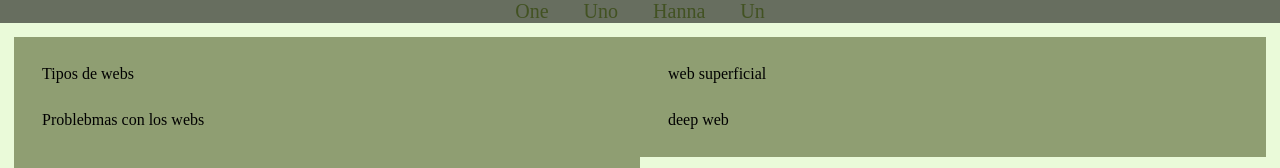
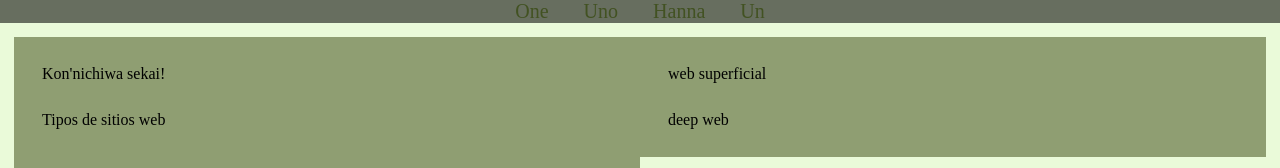
Before and after one commit to Julibc/trabajo-de-programacion, a plain HTML site: page Julibc/index.html in a window 1280 px wide. Shown: the top 168 px of the page. Drawn offline with Linux system fonts and the light colour scheme.

Commit message:
Update index.html

```diff
--- a/Julibc/index.html
+++ b/Julibc/index.html
@@ -89,8 +89,8 @@
        <div class="container">
 		<section>
         	<div clas="content1">
-            	<div> Tipos de webs </div>
-                <div> Problebmas con los webs </div>
+            	<div> Kon'nichiwa sekai! </div>
+                <div> Tipos de sitios web </div>
         	</div>
         </section>
 
```
